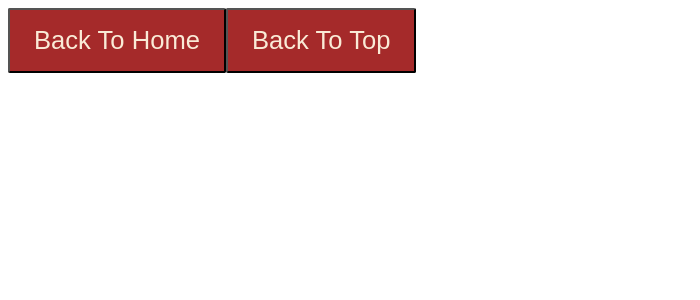
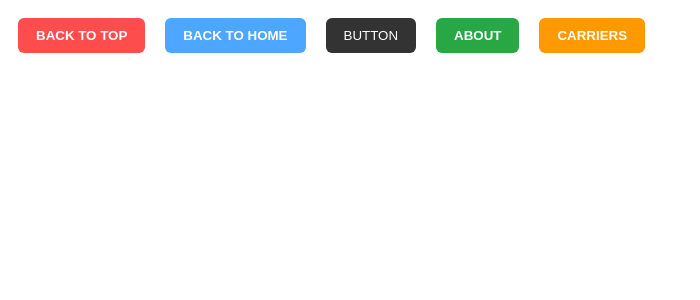
Before and after one commit to karanjoshi-kj/REACT, a React (Vite) app in the folder demo/: page / in a window 1280 px wide. Shown: the top 300 px of the page, without its empty margins (0-700 px from the left). Built offline with nearby package versions, Linux system fonts and the light colour scheme.

Commit message:
QUESTION PRATICE ON FUNCTIONAL & DEFAULT COMPONENTS IN REACT

```diff
--- a/demo/src/App.jsx
+++ b/demo/src/App.jsx
@@ -4,17 +4,19 @@
 
 // import Navbar3 from "./components/navbar4/Navbar3"
 
-import Navbar7 from "./components/navbar7/Navbar7"
+// import Navbar7 from "./components/navbar7/Navbar7"
+import Buttonlist from "./components/question/Buttonlist"
 
-//! DESTRUCTURING OF THE FUNCTIONAL COMPONENTS DURING IT'S CALLING .
-import { Backbutton , Backtotopbutton } from "./components/buttons/Button.jsx"
+// //! DESTRUCTURING OF THE FUNCTIONAL COMPONENTS DURING IT'S CALLING .
+// import { Backbutton , Backtotopbutton } from "./components/buttons/Button.jsx"
 
 
 function App() {
   return (
     <>
-    <Backbutton/>
-    <Backtotopbutton/>
+    <Buttonlist/>
+    {/* <Backbutton/>
+    <Backtotopbutton/> */}
     {/* <Navbar7 /> */}
     {/* <Navbar6 /> */}
     {/* <Navbar5 /> */}
--- a/demo/src/components/buttons/Button.jsx
+++ b/demo/src/components/buttons/Button.jsx
@@ -10,3 +10,7 @@ export function Backtotopbutton(){
         <button onClick="#" className={style.backbutton}> Back To Top </button>
     )
 }
+
+
+
+// CREATE A FUNCTIONAL COMPONENT JISME 6 BUTTONS BANEGE AND E ANOTHEER FILE BNANI H JISME BNANI H DEFAULT COMOPNENT & YOU WILL CALL ALL THE COMPONENTS OF FUNCTIONAL IN THIS COMPONENT AUR FRR YE DEFAULT WALA APP.JSX M CALL HOGA . AUR INN SB KE LIYE EK HEE CSS BANEGII
--- /dev/null
+++ b/demo/src/components/question/Button.module.css
@@ -0,0 +1,59 @@
+.backtotop{
+  padding: 10px 18px;
+  margin: 10px;
+  background-color: #ff4d4d;
+  color: white;
+  border: none;
+  border-radius: 6px;
+  cursor: pointer;
+  font-weight: bold;
+}
+
+
+.backtohome{
+  padding: 10px 18px;
+  margin: 10px;
+  background-color: #4da6ff;
+  color: white;
+  border: none;
+  border-radius: 6px;
+  cursor: pointer;
+  font-weight: bold;
+}
+
+
+.button{
+  padding: 10px 18px;
+  margin: 10px;
+  background-color: #333;
+  color: white;
+  border: none;
+  border-radius: 6px;
+  cursor: pointer;
+}
+
+
+
+.about{
+  padding: 10px 18px;
+  margin: 10px;
+  background-color: #28a745;
+  color: white;
+  border: none;
+  border-radius: 6px;
+  cursor: pointer;
+  font-weight: bold;
+}
+
+
+
+.carriers{
+  padding: 10px 18px;
+  margin: 10px;
+  background-color: #ff9900;
+  color: white;
+  border: none;
+  border-radius: 6px;
+  cursor: pointer;
+  font-weight: bold;
+}
--- /dev/null
+++ b/demo/src/components/question/Buttonlist.jsx
@@ -0,0 +1,15 @@
+import React from 'react'
+import { Backtotop , Backtohome , Button , About , Carriers } from "./Functional"
+const Buttonlist = () => {
+  return (
+    <div>
+      <Backtotop/>
+      <Backtohome/>
+      <Button/>
+      <About/>
+      <Carriers/>
+    </div>
+  )
+}
+
+export default Buttonlist
--- /dev/null
+++ b/demo/src/components/question/Functional.jsx
@@ -0,0 +1,27 @@
+import obj from "../question/Button.module.css"
+
+export function Backtotop(){
+    return(
+        <button onClick='#' className={obj.backtotop}>BACK TO TOP</button>
+    )
+}
+export function Backtohome(){
+    return(
+        <button onClick='#' className={obj.backtohome}>BACK TO HOME</button>
+    )
+}
+export function Button(){
+    return(
+        <button onClick='#' className={obj.button}>BUTTON</button>
+    )
+}
+export function About(){
+    return(
+        <button onClick='#' className={obj.about}>ABOUT</button>
+    )
+}
+export function Carriers(){
+    return(
+        <button onClick='#' className={obj.carriers}>CARRIERS</button>
+    )
+}
```
